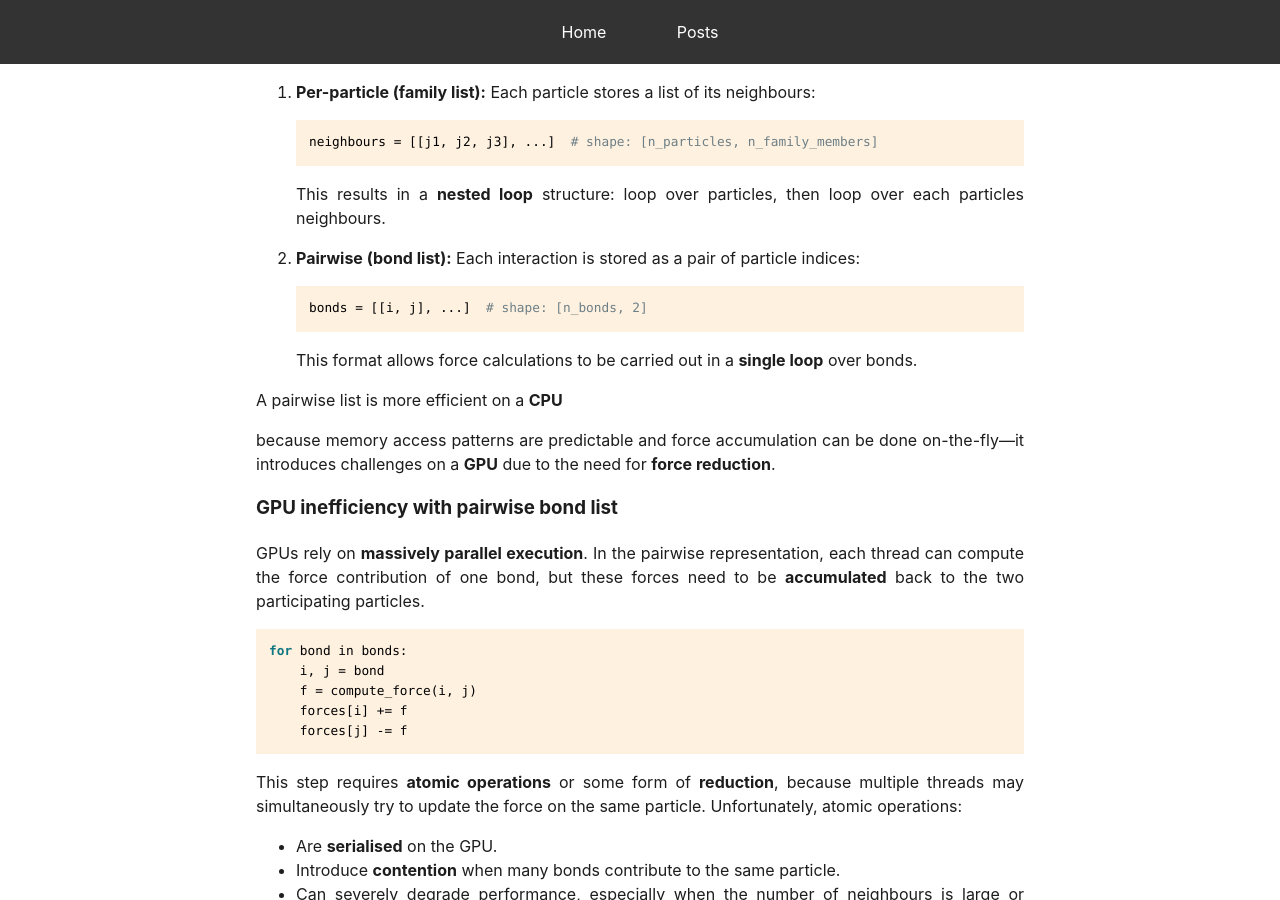
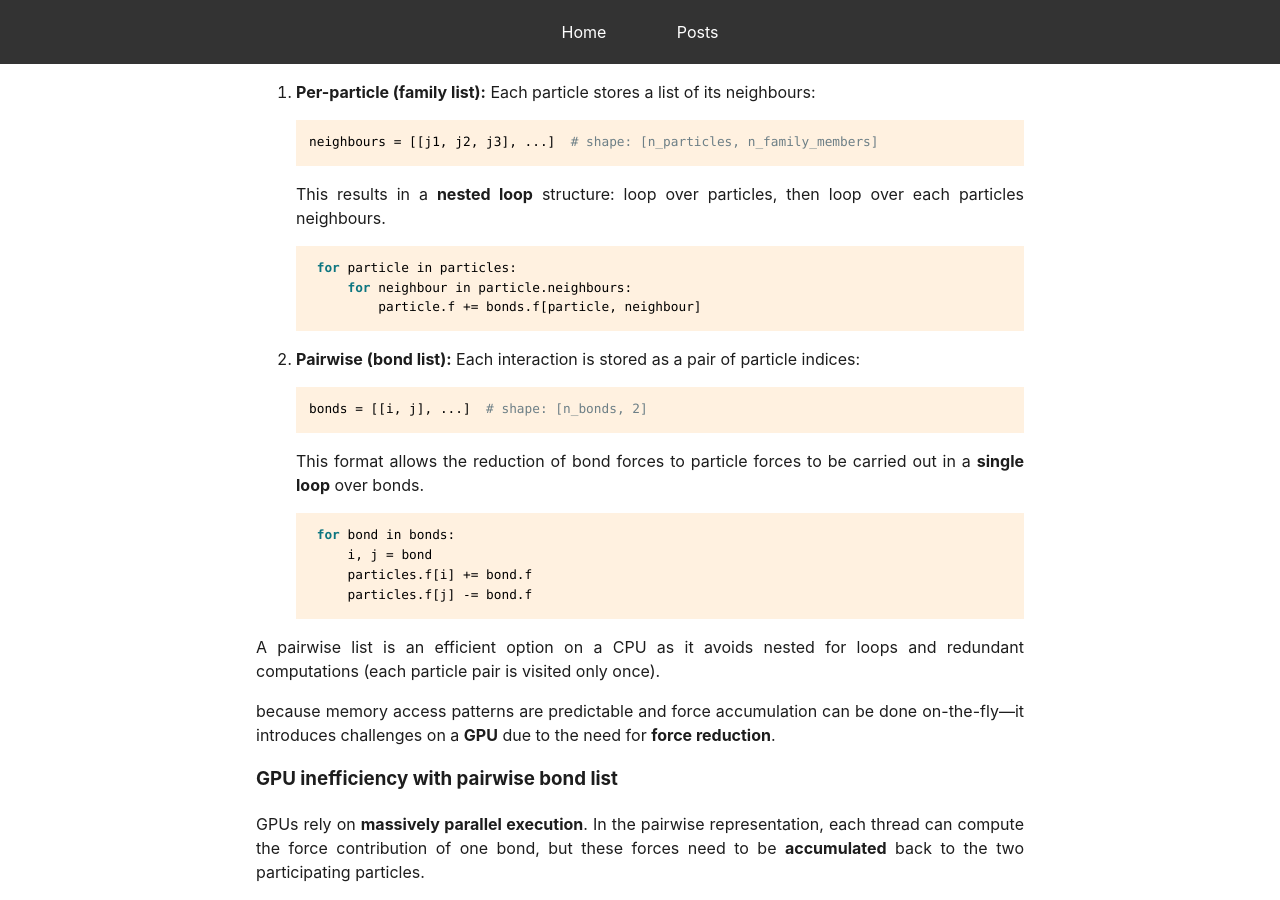
Before and after one commit to mark-hobbs/mark-hobbs.github.io, a Jekyll site: the page built from _posts/2025-02-03-cuda.md, in a window 1280 px wide and 900 px high, scrolled down 6311 px. Built offline with Jekyll 4.4.1, drawn with Linux system fonts in a browser that asks for light colours.

Commit message:
General updates

````diff
--- a/_posts/2025-02-03-cuda.md
+++ b/_posts/2025-02-03-cuda.md
@@ -289,15 +289,28 @@ A neighbour list is a data structure used to efficiently store particles within
 
    This results in a **nested loop** structure: loop over particles, then loop over each particles neighbours.
 
+   ```python
+    for particle in particles:
+        for neighbour in particle.neighbours:
+            particle.f += bonds.f[particle, neighbour]
+    ```
+
 2. **Pairwise (bond list):** Each interaction is stored as a pair of particle indices:
 
    ```python
    bonds = [[i, j], ...]  # shape: [n_bonds, 2]
    ```
 
-   This format allows force calculations to be carried out in a **single loop** over bonds.
+   This format allows the reduction of bond forces to particle forces to be carried out in a **single loop** over bonds.
 
-A pairwise list is more efficient on a **CPU**
+   ```python
+    for bond in bonds:
+        i, j = bond
+        particles.f[i] += bond.f
+        particles.f[j] -= bond.f
+    ```
+
+A pairwise list is an efficient option on a CPU as it avoids nested for loops and redundant computations (each particle pair is visited only once).
 
 because memory access patterns are predictable and force accumulation can be done on-the-fly—it introduces challenges on a **GPU** due to the need for **force reduction**.
 
````
